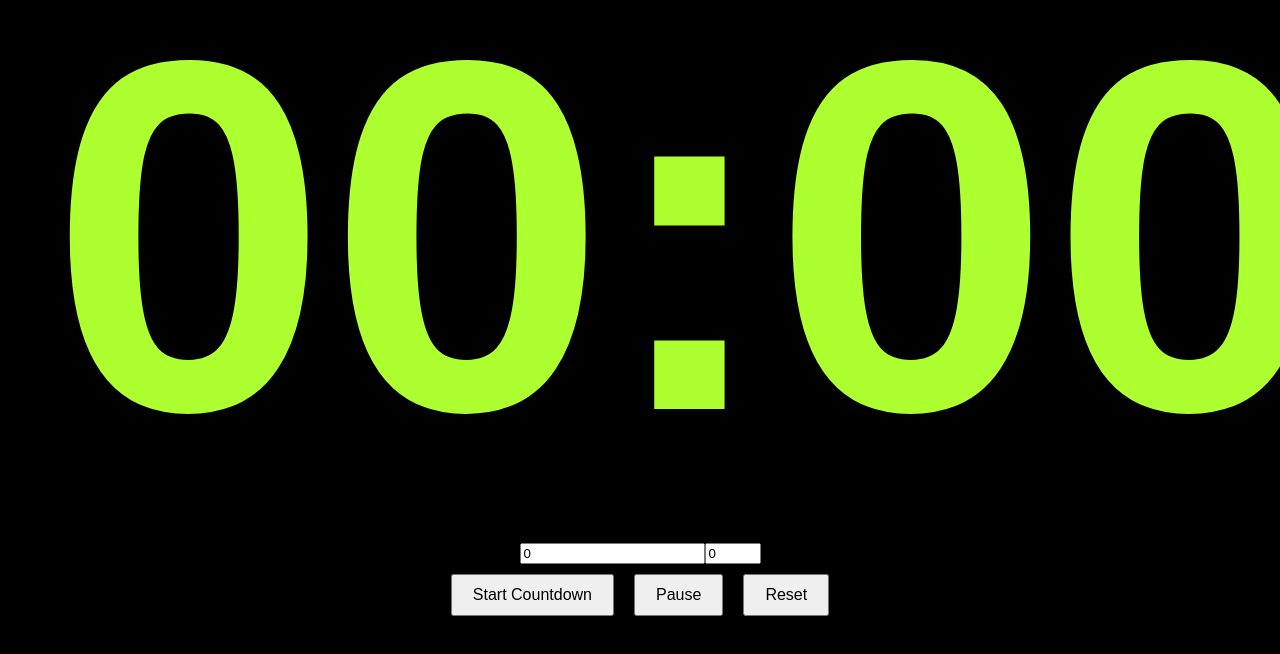
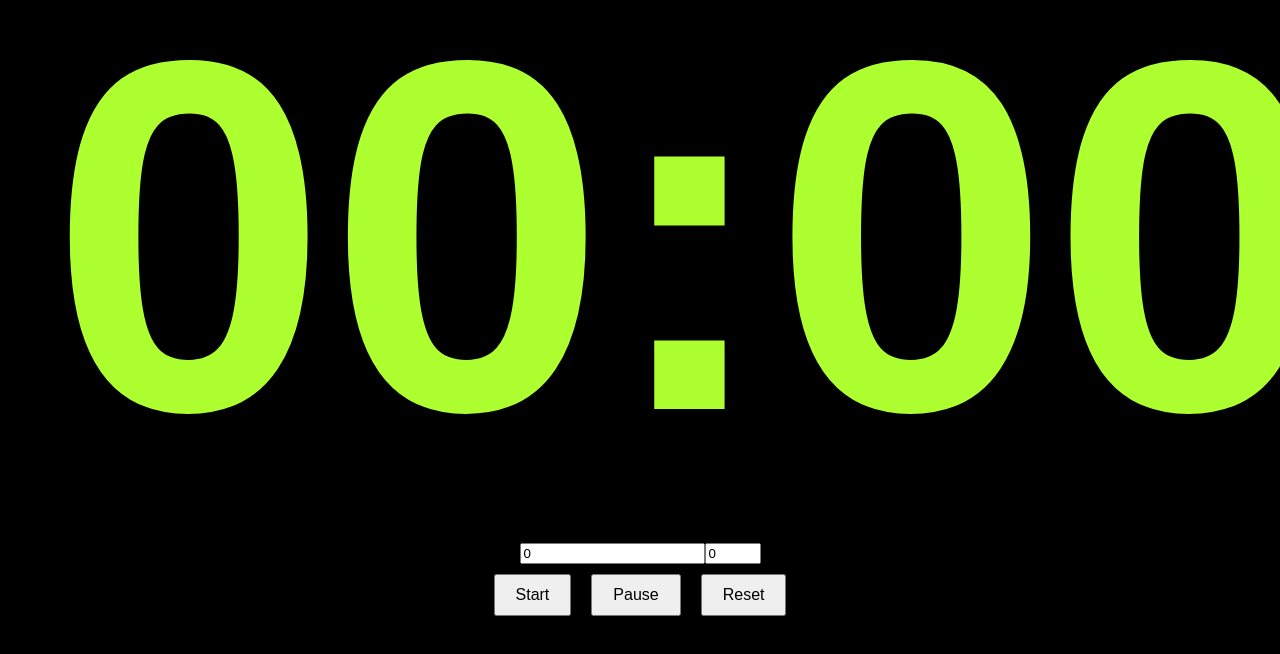
Before and after one commit to Anil572-code/timer, a plain HTML site: page index.html in a window 1280 px wide. Shown: the part 102-756 px from the top of the page. Drawn offline with Linux system fonts and the light colour scheme.

Commit message:
Update index.html

```diff
--- a/index.html
+++ b/index.html
@@ -11,7 +11,7 @@
   <div id="timer" class="countdown">00:00</div>
 
   <div id="controls">
-    <button onclick="startCountdown()">Start Countdown</button>
+    <button onclick="startCountdown()">Start</button>
     <button onclick="pauseTimer()">Pause</button>
     <button onclick="resetTimer()">Reset</button>
   </div>
```
